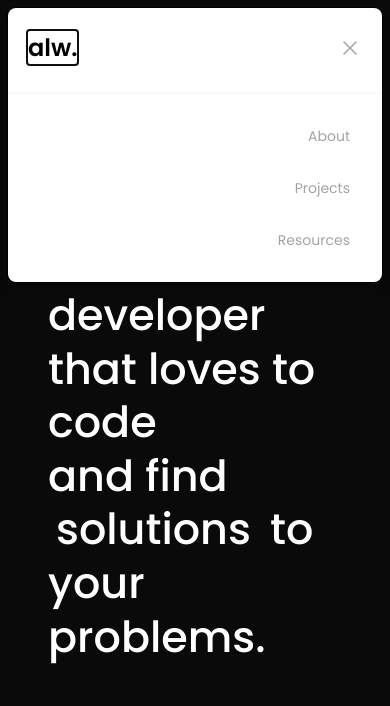
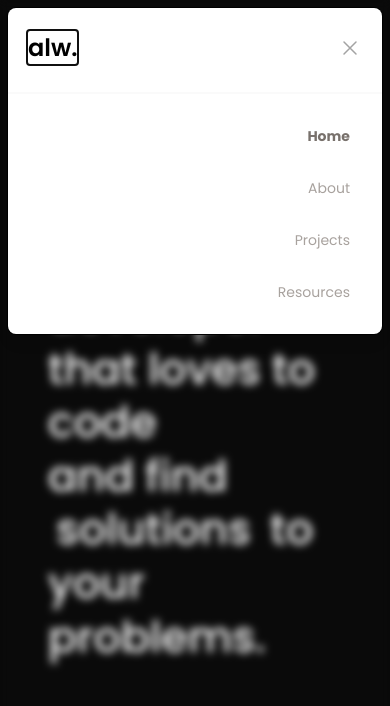
Before and after one commit to jad-delgadillo/portfolio-023, a Next.js app: page / in a window 390 px wide. Both pictures are taken after a click on the button "Open menu". Shown: the top 706 px of the page. Built offline with nearby package versions, Linux system fonts and the light colour scheme.

Commit message:
for mobile 0.3

```diff
--- a/app/layout.tsx
+++ b/app/layout.tsx
@@ -4,6 +4,7 @@ import { Poppins } from "next/font/google";
 import Figures from "@/components/Figures";
 import Head from "next/head";
 import Script from "next/script";
+import Link from "next/link";
 
 const poppins = Poppins({
   variable: "--font-poppins",
@@ -35,7 +36,9 @@ export default function RootLayout({
       </Head>
       <body className="min-h-screen max-w-5xl m-auto md:pt-40 pt-0 md:flex md:flex-row flex-col p-5 md:p-0">
         <div className="flex flex-row py-5 md:items-start items-center justify-between">
-          <div className="md:hidden">alw.</div>
+          <Link href={"/"}>
+            <div className="md:hidden font-semibold ">alw.</div>
+          </Link>
           <NavBar />
         </div>
         <main className="text-normal">
--- a/components/NavBar.tsx
+++ b/components/NavBar.tsx
@@ -11,7 +11,7 @@ export const NavBar = () => {
   const pathname = usePathname();
   return (
     <Popover className="">
-      <Popover.Overlay className="fixed inset-0 backdrop-blur-sm" />
+      <Popover.Overlay className="fixed z-20 inset-0 backdrop-blur-sm" />
 
       <div className=" mb-4 flex flex-col  md:px-0">
         <div className="-my-2 -mr-2 md:hidden">
@@ -131,6 +131,16 @@ export const NavBar = () => {
                 <div className="grid grid-cols-1 gap-y-4 gap-x-8 text-right">
                   <Link
                     className={
+                      pathname == "/"
+                        ? "rounded-md py-2 px-3 text-sm font-bold text-stone-500 transition duration-300"
+                        : "rounded-md py-2 px-3 text-sm text-stone-400  transition duration-300  hover:text-stone-500"
+                    }
+                    href="/"
+                  >
+                    Home
+                  </Link>
+                  <Link
+                    className={
                       pathname == "/about"
                         ? "rounded-md py-2 px-3 text-sm font-bold text-stone-500 transition duration-300"
                         : "rounded-md py-2 px-3 text-sm text-stone-400  transition duration-300  hover:text-stone-500"
@@ -149,16 +159,6 @@ export const NavBar = () => {
                   >
                     Projects
                   </Link>
-                  {/* <Link
-                    className={
-                      pathname == "/book-notes"
-                        ? "rounded-md py-2 px-3 text-sm font-bold text-stone-500 transition duration-300"
-                        : "rounded-md py-2 px-3 text-sm text-stone-400  transition duration-300  hover:text-stone-500"
-                    }
-                    href="/book-notes"
-                  >
-                    Book Notes
-                  </Link> */}
                   <Link
                     className={
                       pathname == "/resources"
```
